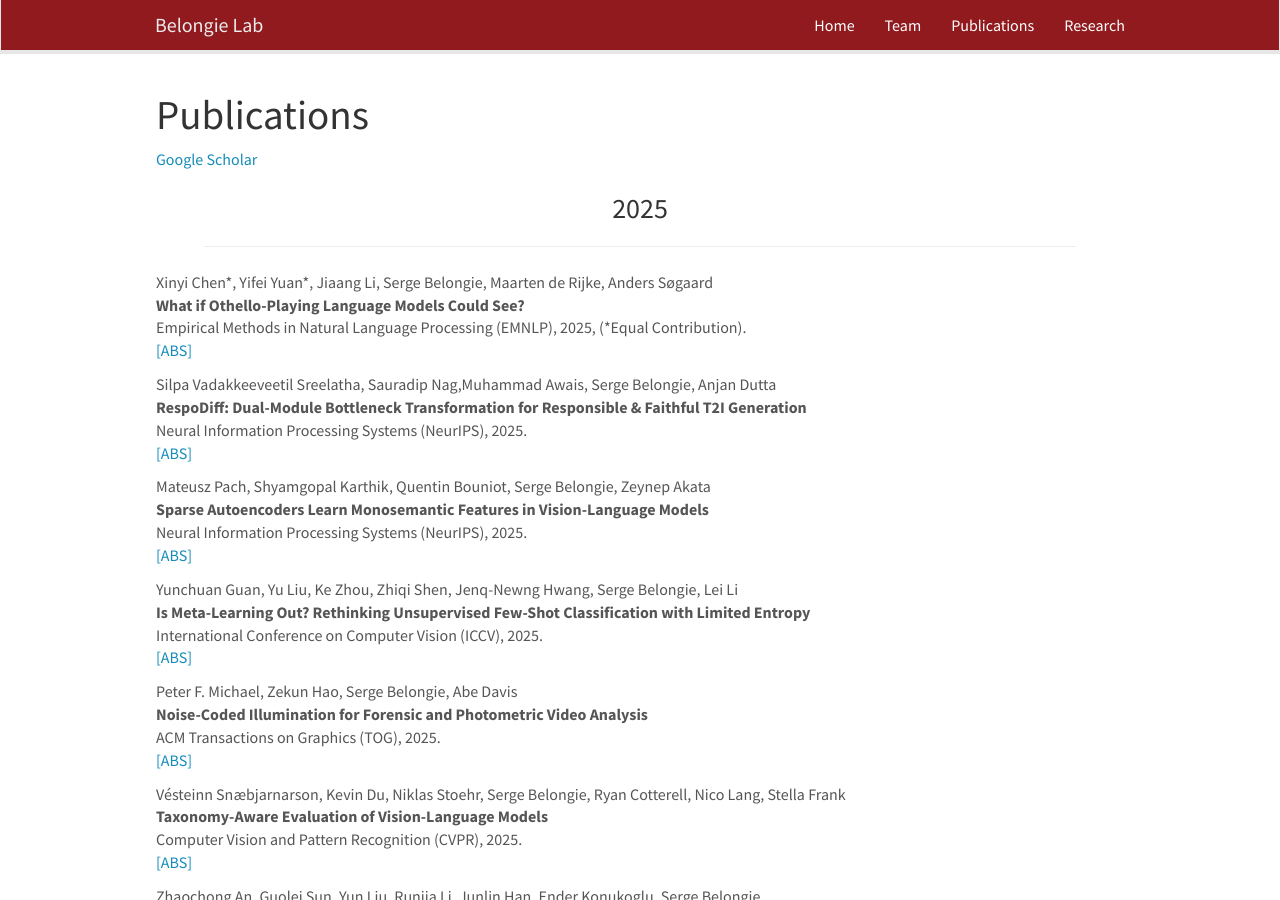
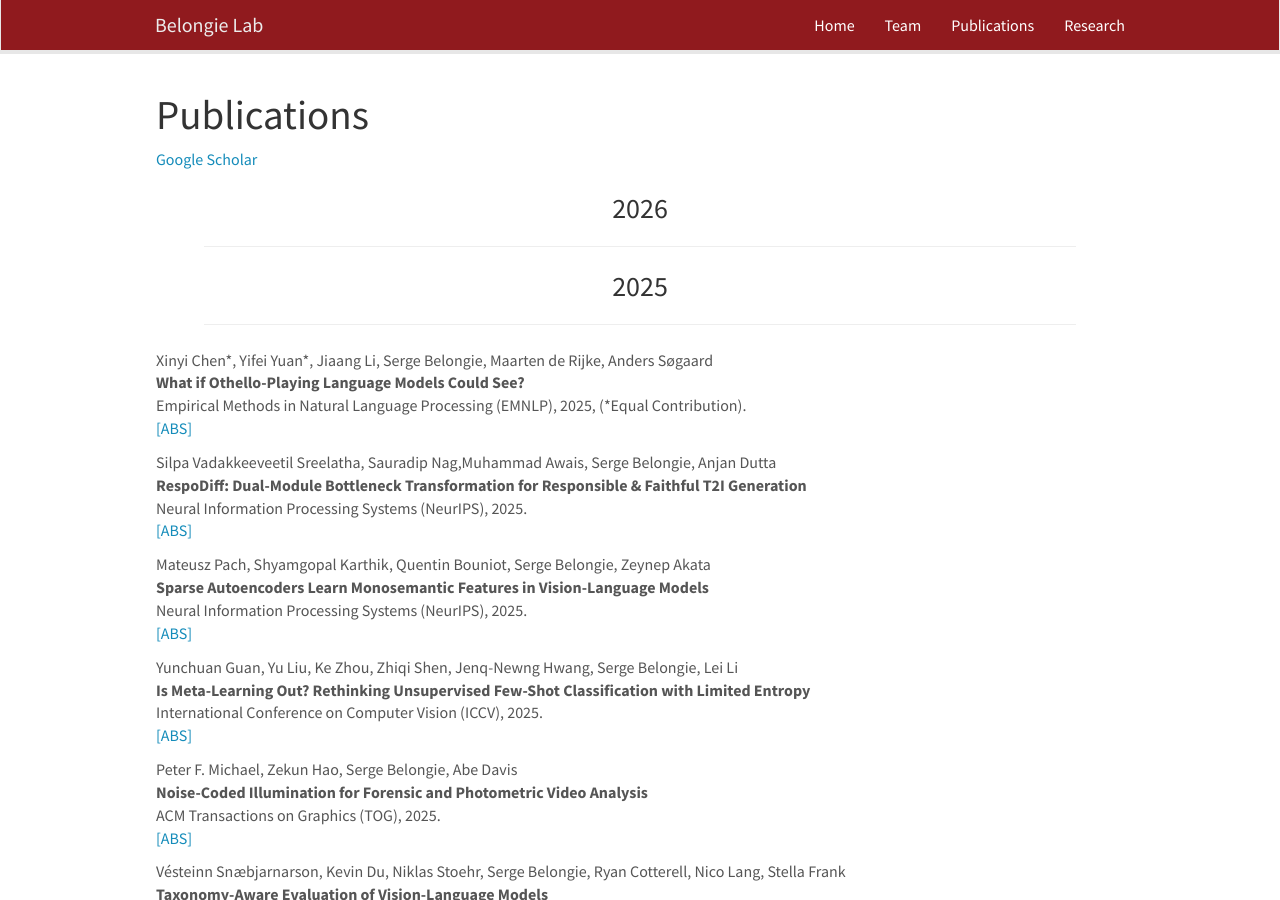
Before and after one commit to BelongieLab/belongielab.github.io, a Jekyll site: the page built from _pages/publications.md, in a window 1280 px wide and 900 px high. Built offline with Jekyll 4.4.1, drawn with Linux system fonts in a browser that asks for light colours; nearby versions of some CDN libraries.

Commit message:
added 2026

```diff
--- a/_data/pubyears.yml
+++ b/_data/pubyears.yml
@@ -1,3 +1,4 @@
+- '2026'
 - '2025'
 - '2024'
 - '2023'
```
